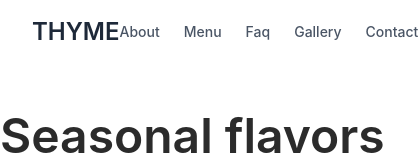
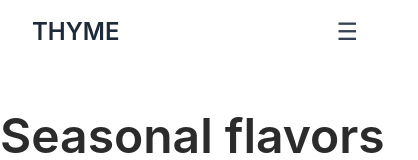
Before and after one commit to vaishgaikwad04/Restaurant_App, a React (Vite) app: page / in a window 390 px wide. Shown: the top 160 px of the page, 418 px wide, since content can reach past the window. Built offline with nearby package versions, Linux system fonts and the light colour scheme.

Commit message:
add hamburger for nav

```diff
--- a/src/components/layout/Header.jsx
+++ b/src/components/layout/Header.jsx
@@ -1,80 +1,99 @@
-import React from "react";
+import React, { useState } from "react";
 import { Link, useNavigate } from "react-router-dom";
 
 const Header = () => {
   const navigate = useNavigate();
+  const [isOpen, setIsOpen] = useState(false);
 
-  const handleClick = () => {
-    navigate("/"); // Go to home page
+  const handleScroll = (sectionId) => {
+    navigate("/");
     setTimeout(() => {
-      const el = document.getElementById("featuresSection");
+      const el = document.getElementById(sectionId);
       el?.scrollIntoView({ behavior: "smooth" });
-    }, 100); // small delay so the section exists
+    }, 100);
+    setIsOpen(false);
   };
 
-  const handleContactClick = () => {
-    navigate("/"); // Go to home page
-    setTimeout(() => {
-      const el = document.getElementById("contactSection");
-      el?.scrollIntoView({ behavior: "smooth" });
-    }, 100); // small delay so the section exists
-  };
+  return (
+    <header className="w-full bg-white">
+      <div className="flex items-center justify-between px-8 py-4">
 
-  const handleFeatureClick = () => {
-    navigate("/"); // Go to home page
-    setTimeout(() => {
-      const el = document.getElementById("faqSection");
-      el?.scrollIntoView({ behavior: "smooth" });
-    }, 100); // small delay so the section exists
-  };
-  return (
-    <>
-      <div className="flex items-inline justify-between px-8 py-4">
+        {/* LEFT SIDE (Logo + Nav) */}
+        <div className="flex items-center gap-12">
+
+          {/* Logo */}
           <Link to="/" className="text-gray-800 text-2xl font-semibold">
             THYME
           </Link>
 
-        <nav className="flex items-center gap-6 text-gray-600 font-medium text-sm">
-          <Link
-            onClick={handleClick}
-            className="hover:text-gray-800 hover:-translate-y-1 transition-all duration-300 ease-out"
-            to="/"
+          {/* Desktop Navigation */}
+          <nav className="hidden md:flex items-center gap-6 text-gray-600 font-medium text-sm">
+
+            <button
+              onClick={() => handleScroll("featuresSection")}
+              className="hover:text-gray-800 hover:-translate-y-1 transition-all duration-300"
             >
               About
-          </Link>
+            </button>
 
             <Link
-            className="hover:text-gray-800 hover:-translate-y-1 transition-all duration-300 ease-out"
               to="/menu"
+              className="hover:text-gray-800 hover:-translate-y-1 transition-all duration-300"
             >
               Menu
             </Link>
 
-          <Link
-            onClick={handleFeatureClick}
-            className="hover:text-gray-800 hover:-translate-y-1  transition-all duration-300 ease-out"
-            to="/"
+            <button
+              onClick={() => handleScroll("faqSection")}
+              className="hover:text-gray-800 hover:-translate-y-1 transition-all duration-300"
             >
-            Faq
-          </Link>
+              FAQ
+            </button>
 
             <Link
-            className="hover:text-gray-800 hover:-translate-y-1  transition-all duration-300 ease-out"
               to="/gallery"
+              className="hover:text-gray-800 hover:-translate-y-1 transition-all duration-300"
             >
               Gallery
             </Link>
 
-          <Link
-            onClick={handleContactClick}
-            className="hover:text-gray-800 hover:-translate-y-1  transition-all duration-300 ease-out"
-            to="/"
+            <button
+              onClick={() => handleScroll("contactSection")}
+              className="hover:text-gray-800 hover:-translate-y-1 transition-all duration-300"
             >
               Contact
-          </Link>
+            </button>
+
           </nav>
         </div>
-    </>
+
+        {/* Hamburger */}
+        <button
+          onClick={() => setIsOpen(!isOpen)}
+          className="md:hidden text-2xl text-gray-700"
+        >
+          ☰
+        </button>
+
+      </div>
+
+      {/* Mobile Menu */}
+      {isOpen && (
+        <div className="md:hidden flex flex-col items-center gap-6 pb-6 text-gray-700 font-medium">
+
+          <button onClick={() => handleScroll("featuresSection")}>About</button>
+
+          <Link to="/menu" onClick={() => setIsOpen(false)}>Menu</Link>
+
+          <button onClick={() => handleScroll("faqSection")}>FAQ</button>
+
+          <Link to="/gallery" onClick={() => setIsOpen(false)}>Gallery</Link>
+
+          <button onClick={() => handleScroll("contactSection")}>Contact</button>
+
+        </div>
+      )}
+    </header>
   );
 };
 
```
Lines whose indentation alone changed are shown as unchanged.
